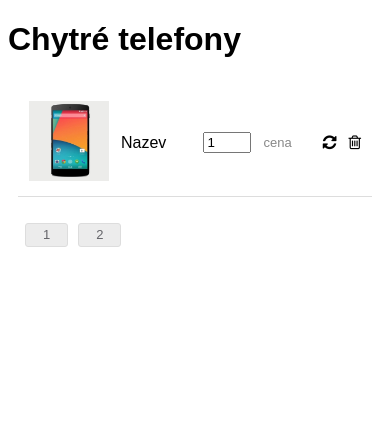
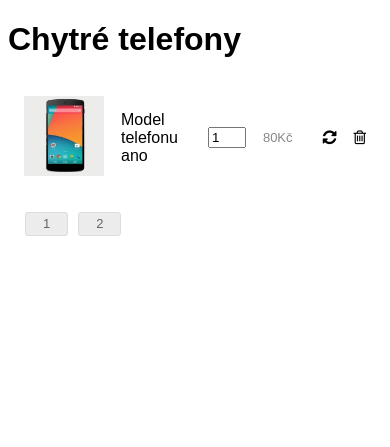
Before and after one commit to kubp/daku-template, a PHP site: page /bucket.html in a window 390 px wide. Shown: the part 189-636 px from the top of the page. Run offline with PHP 8.4, Linux system fonts and the light colour scheme; some libraries are stand-ins or nearby versions.

Commit message:
Table Width
Responsive design for table in bucket.html

```diff
--- a/eshop_template/bucket.html
+++ b/eshop_template/bucket.html
@@ -68,15 +68,16 @@
                 <table cellspacing="10">
 
                     <tr class="cart-item">
-                        <td><img src="img/nexus.jpg" alt="" class="thumbnail-cart"></td>
-                        <td class="item-title-cart">Nazev</td>
-                        <td>
-                            <input type="number" name="quantity" min="1" max="5" value="1">
-                        </td>
-                        <td class="price">cena</td>
-                        <td class="recount"><i class="fa fa-refresh" title="Přepočítat"></i></td>
-                        <td class="delete-from-cart"><i class="fa fa-trash-o" title="Smazat"></i></td>
+                            <td><img src="img/nexus.jpg" alt="" class="thumbnail-cart"></td>
+                            <td class="item-title-cart">Model telefonu ano</td>
+                            <td>
+                                <input type="number" name="quantity" class="quantity" min="1" max="5" value="1">
+                            </td>
+                            <td class="price">80Kč</td>
+                            <td class="recount"><i class="fa fa-refresh" title="Přepočítat"></i></td>
+                            <td class="delete-from-cart"><i class="fa fa-trash-o" title="Smazat"></i></td>
                     </tr>
+
 
                 </table>
 
--- a/eshop_template/css/style-main.css
+++ b/eshop_template/css/style-main.css
@@ -466,6 +466,7 @@ footer  a {
 }
    #cart-t table{
    	width: 100%;
+   	border-spacing: 15px;
 }
 .clear{
 	clear:both;
@@ -478,10 +479,7 @@ footer  a {
 .ammount{
 	widht:200px;
 }
-.cart-item{
-	border-bottom: 1px solid #DDD;
-	display: block;
-}
+
 .item-title-cart{
 width: 33%;
 }
@@ -501,6 +499,11 @@ width: 33%;
 .price{
 	width:23%;
 }
+
+.quantity{
+	width:30px;
+}
+
 .shop-content{
 	width:100%;
 	float:left;
```
Also changed, not shown: README.md.
